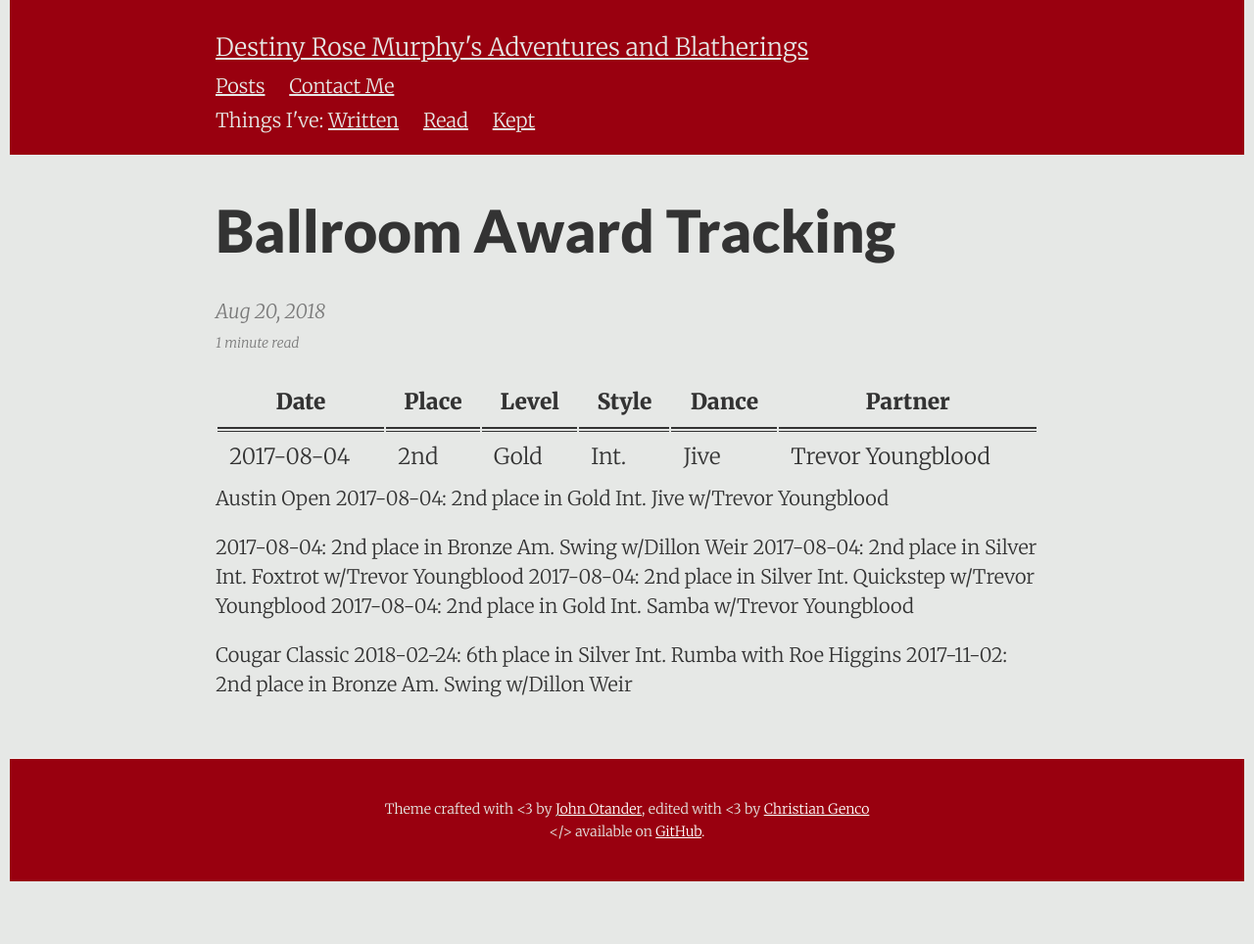
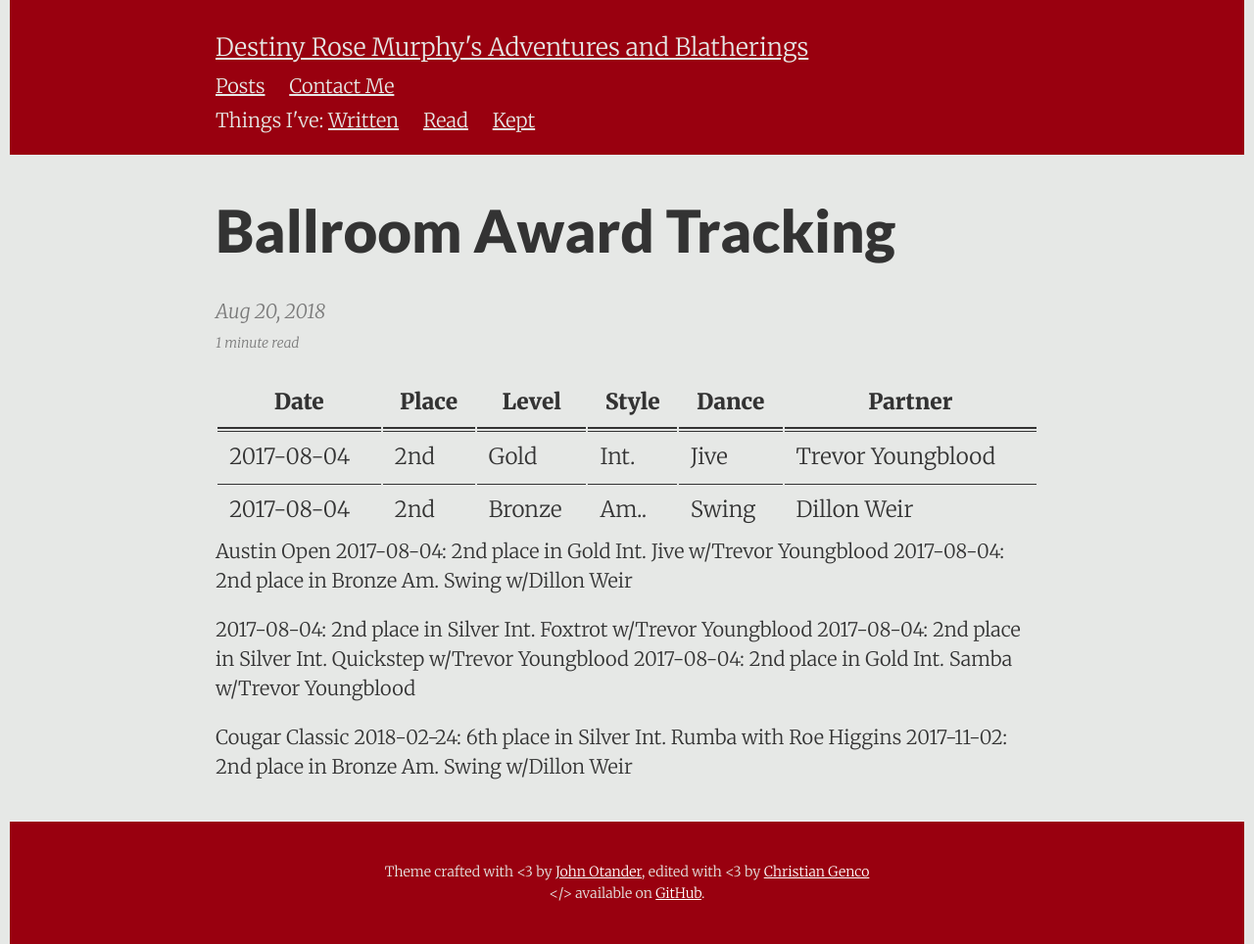
Before and after one commit to DestinyRoseMurphy/DestinyRoseMurphy.github.io, a Jekyll site: the page built from _posts/2019-08-20-Ballroom-Awards.md, in a window 1280 px wide. Shown: the whole page at 98% size. Built offline with Jekyll 4.4.1, drawn with Linux system fonts in a browser that asks for light colours; before the commit the page ends 900 px from its top, so only the background shows below that.

Commit message:
Added second row for testing

```diff
--- a/_posts/2019-08-20-Ballroom-Awards.md
+++ b/_posts/2019-08-20-Ballroom-Awards.md
@@ -27,16 +27,24 @@ summary:    "Something to track and memorialize the competitive ballroom ribbons
     <td>Jive</td>
     <td>Trevor Youngblood</td>
   </tr>
+  <tr>
+    <td>2017-08-04</td>
+    <td>2nd</td>
+    <td>Bronze</td>
+    <td>Am..</td>
+    <td>Swing</td>
+    <td>Dillon Weir</td>
+  </tr>
 </tbody>
 </table>
 
 
 Austin Open
 2017-08-04: 2nd place in Gold Int. Jive w/Trevor Youngblood
+2017-08-04: 2nd place in Bronze Am. Swing w/Dillon Weir
 
 
 
-2017-08-04: 2nd place in Bronze Am. Swing w/Dillon Weir
 2017-08-04: 2nd place in Silver Int. Foxtrot w/Trevor Youngblood
 2017-08-04: 2nd place in Silver Int. Quickstep w/Trevor Youngblood
 2017-08-04: 2nd place in Gold Int. Samba w/Trevor Youngblood
```
